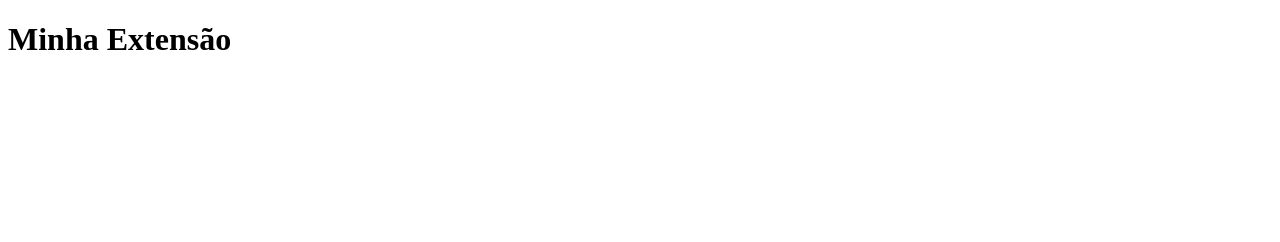
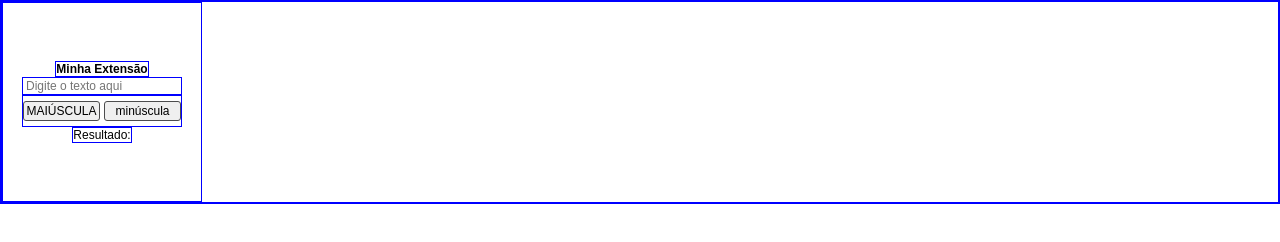
Before and after one commit to Donatinnho/extTransfromeTexto, a browser extension: page index.html in a window 1280 px wide. Drawn offline with Linux system fonts and the light colour scheme.

Commit message:
UPDATE HTML e CSS estilo base

```diff
--- a/index.html
+++ b/index.html
@@ -1,11 +1,25 @@
 <!DOCTYPE html>
-<html lang="en">
+<html lang="pt-BR">
 <head>
-    <meta charset="UTF-8">
-    <meta name="viewport" content="width=device-width, initial-scale=1.0">
-    <title>Document</title>
+  <meta charset="UTF-8">
+  <meta name="viewport" content="width=device-width, initial-scale=1.0">
+  <title>Minha Extensão</title>
+  <link rel="stylesheet" href="style.css">
 </head>
 <body>
-    <h1>Minha Extensão</h1>
+    <div class="container-pai">
+  <h1>Minha Extensão</h1>
+
+  <input class = "input-text" id="entrada" type="text" placeholder="Digite o texto aqui">
+
+  <div class="container-buttons">
+    <button id="btnA" class="btn" type="button">MAIÚSCULA</button>
+    <button id="btnB" class="btn" type="button">minúscula</button>
+  </div>
+
+  <div id="resultado">Resultado: </div>
+  </div>
+
+  <script src="script.js"></script>
 </body>
 </html>
--- /dev/null
+++ b/style.css
@@ -0,0 +1,43 @@
+* {
+    margin: 0;
+    padding: 0;
+    box-sizing: border-box;
+
+    font-family: "Ubuntu", sans-serif;
+    font-size: 12px;
+
+    border: solid 1px blue;
+}
+
+.container-pai {
+    width: 200px;
+    height: 200px;
+
+    display: flex;
+    flex-direction: column;
+    align-items: center;
+    justify-content: center;
+
+}
+
+.input-text {
+    width: 160px;
+    padding: 1px 3px;
+    outline: none;
+}
+
+.container-buttons {
+    width: 160px;
+    padding: 5px 0;
+
+    display: flex;
+    justify-content: space-between;
+}
+
+.btn {
+    width: 77px;
+    padding: 2px;
+    border-radius: 3px;
+    border: solid 1px #4c4c4d;
+    cursor: pointer;
+}
```
